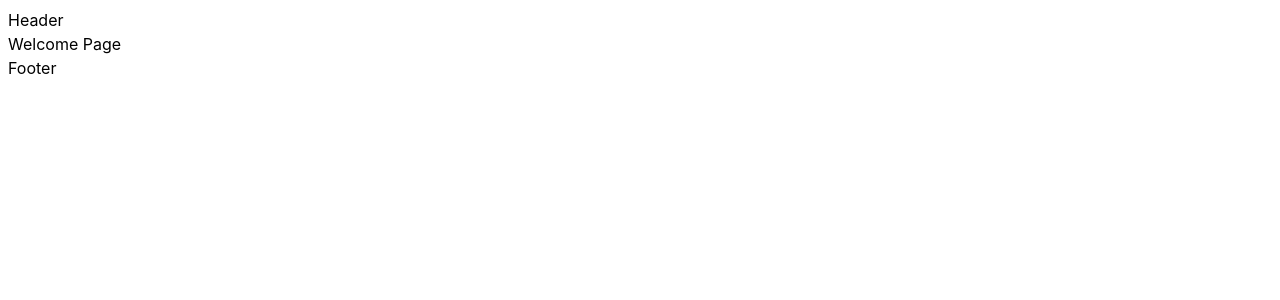
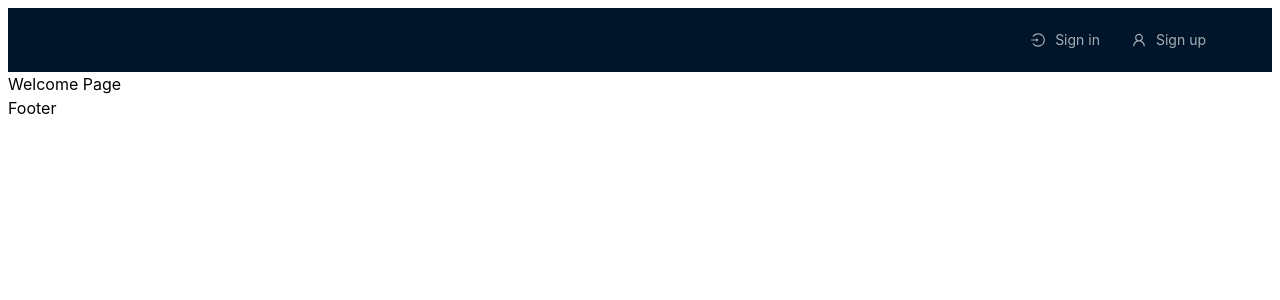
Before and after one commit to antasth/graphiql-app, a React (Vite) app: page / in a window 1280 px wide. Shown: the top 300 px of the page. Built offline with nearby package versions, Linux system fonts and the light colour scheme.

Commit message:
feat: add Header component

```diff
--- /dev/null
+++ b/src/components/Header/Header.tsx
@@ -0,0 +1,39 @@
+import { LoginOutlined, UserOutlined } from '@ant-design/icons';
+import type { MenuProps } from 'antd';
+import { Menu } from 'antd';
+import { Header as AntdHeader } from 'antd/es/layout/layout';
+import React from 'react';
+import { useNavigate } from 'react-router-dom';
+
+const menuStyle: React.CSSProperties = {
+  display: 'flex',
+  alignItems: 'center',
+  justifyContent: 'flex-end',
+};
+
+const items: MenuProps['items'] = [
+  {
+    label: 'Sign in',
+    key: 'signin',
+    icon: <LoginOutlined />,
+  },
+  {
+    label: 'Sign up',
+    key: 'signup',
+    icon: <UserOutlined />,
+  },
+];
+
+export const Header = () => {
+  const navigate = useNavigate();
+
+  const onClick: MenuProps['onClick'] = (e) => {
+    navigate(e.key);
+  };
+
+  return (
+    <AntdHeader>
+      <Menu onClick={onClick} mode="horizontal" items={items} style={menuStyle} theme={'dark'} />
+    </AntdHeader>
+  );
+};
--- /dev/null
+++ b/src/components/Header/index.ts
@@ -0,0 +1 @@
+export { Header } from './Header';
--- a/src/layouts/RootLayout/RootLayout.tsx
+++ b/src/layouts/RootLayout/RootLayout.tsx
@@ -1,9 +1,10 @@
+import { Header } from '@/components/Header';
 import { Outlet } from 'react-router-dom';
 
 export function RootLayout() {
   return (
     <>
-      <div>Header</div>
+      <Header />
       <main>
         <Outlet />
       </main>
```
